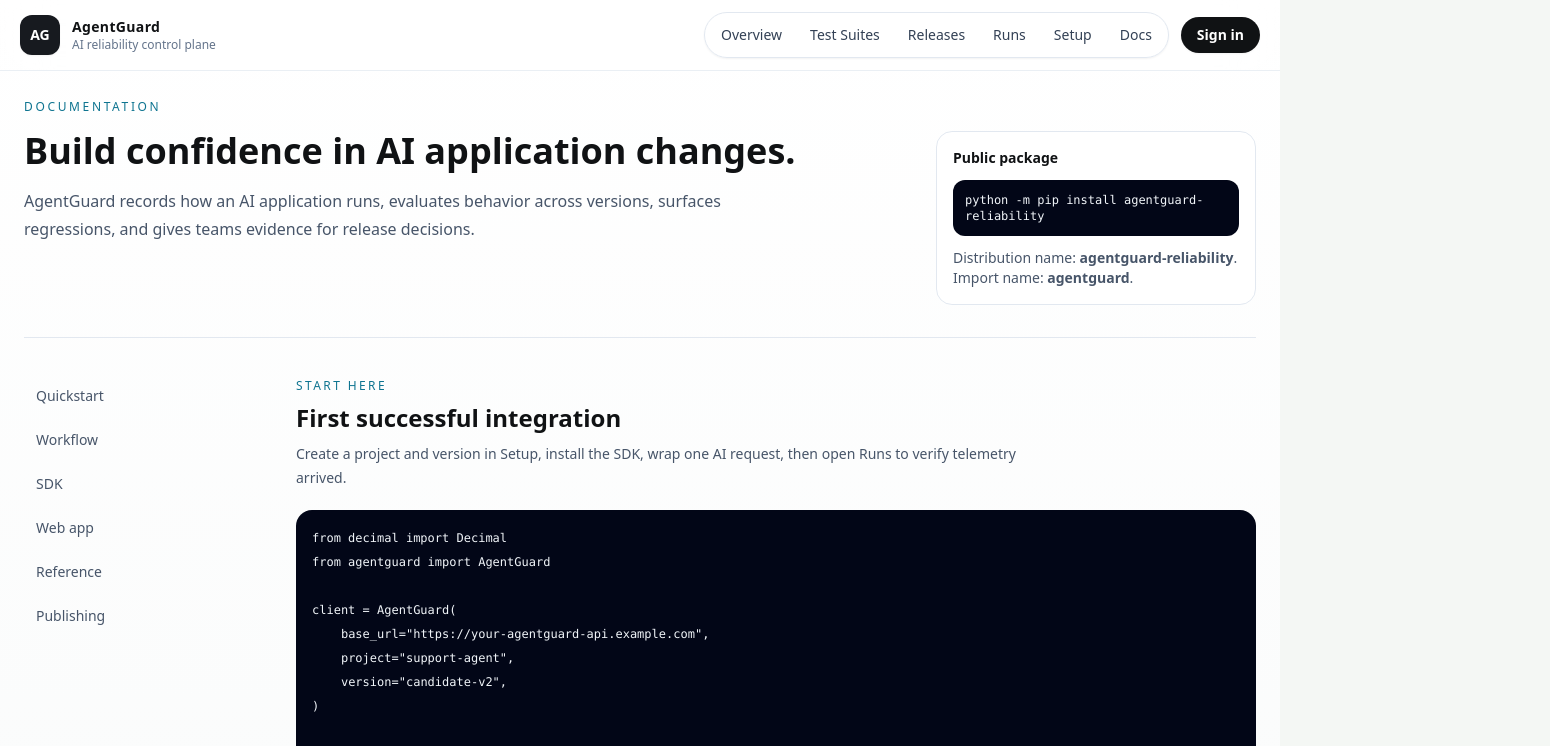
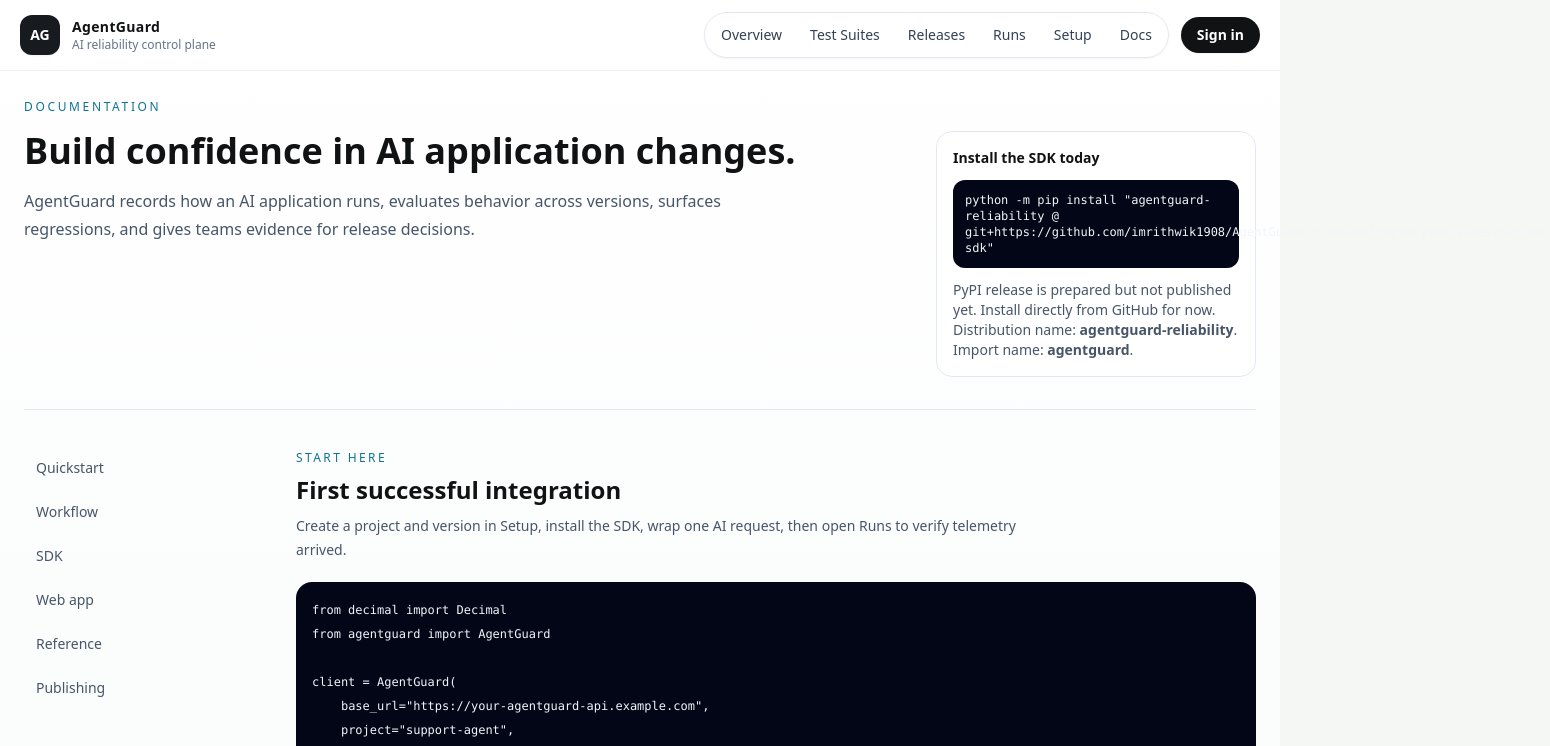
Before and after one commit to imrithwik1908/AgentGuard, a Next.js app in the folder apps/web/: page /docs in a window 1280 px wide. Shown: the top 746 px of the page, 1550 px wide, since content can reach past the window. Built offline with nearby package versions, Linux system fonts and the light colour scheme; no server answers.

Commit message:
Clarify SDK install before PyPI release

```diff
--- a/apps/web/app/docs/page.tsx
+++ b/apps/web/app/docs/page.tsx
@@ -1,6 +1,6 @@
 import Link from "next/link";
 
-const install = `python -m pip install agentguard-reliability`;
+const install = `python -m pip install "agentguard-reliability @ git+https://github.com/imrithwik1908/AgentGuard.git#subdirectory=packages/python-sdk"`;
 
 const sdkExample = `from decimal import Decimal
 from agentguard import AgentGuard
@@ -58,11 +58,12 @@
             </p>
           </div>
           <div className="rounded-2xl border border-slate-200 bg-white/80 p-4">
-            <div className="text-sm font-semibold text-ink-950">Public package</div>
+            <div className="text-sm font-semibold text-ink-950">Install the SDK today</div>
             <code className="mt-3 block rounded-xl bg-slate-950 p-3 text-xs text-slate-100">
               {install}
             </code>
             <p className="mt-3 text-sm leading-5 text-slate-600">
+              PyPI release is prepared but not published yet. Install directly from GitHub for now.
               Distribution name: <strong>agentguard-reliability</strong>. Import name:{" "}
               <strong>agentguard</strong>.
             </p>
```
Also changed, not shown: 5 other files (tests, documents, lock files or other folders).
